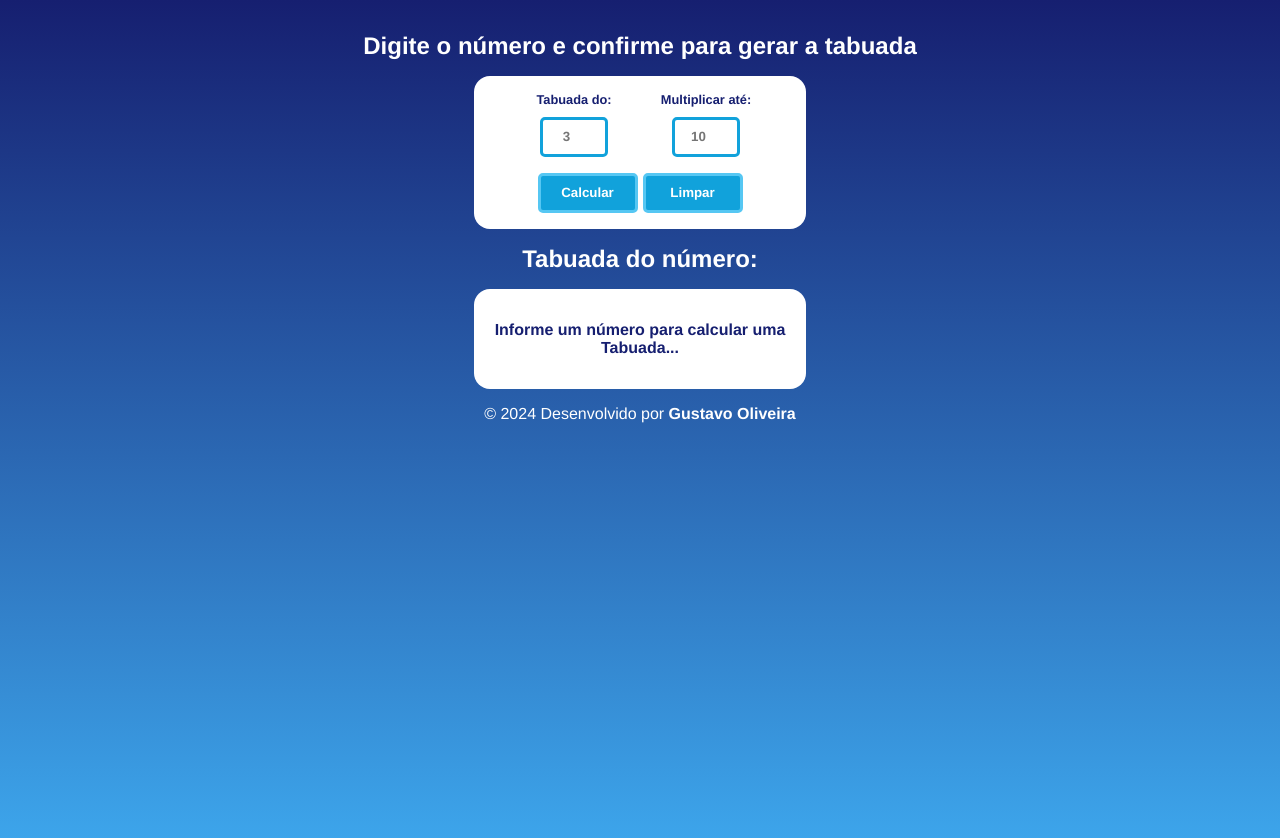
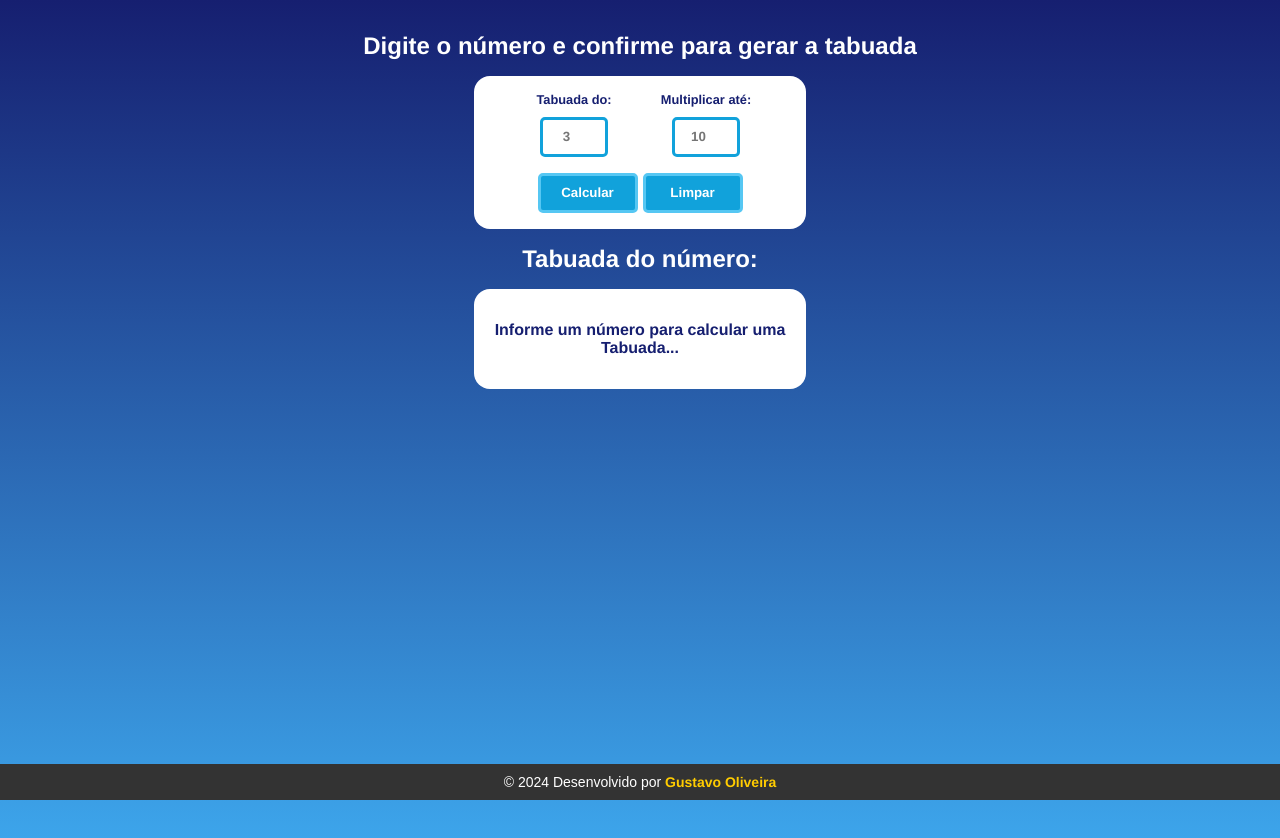
Before and after one commit to OliveiraGustaDev/Multiplication-table, a plain HTML site: page index.html in a window 1280 px wide. Drawn offline with Linux system fonts and the light colour scheme; some packages are replaced by stand-ins of ours; files that its build step writes are made by us from their sources; a script that the page names is missing; files whose address does not match are found by name.

Commit message:
Update styles.css

```diff
--- a/styles.css
+++ b/styles.css
@@ -118,3 +118,30 @@ h2 {
 #clean:hover {
   background-color: #56c7f3;
 }
+
+footer {
+  background-color: #333;
+  color: #fff;
+  text-align: center;
+  padding: 10px 0;
+  position: fixed;
+  width: 100%;
+  bottom: 0;
+  left: 0;
+}
+
+.footer-container {
+  max-width: 1200px;
+  margin: 0 auto;
+  padding: 0 20px;
+}
+
+.footer-container p {
+  margin: 0;
+  font-family: "Arial", sans-serif;
+  font-size: 14px;
+}
+
+.footer-container p strong {
+  color: #ffcc00; /* Destaque no nome */
+}
```
